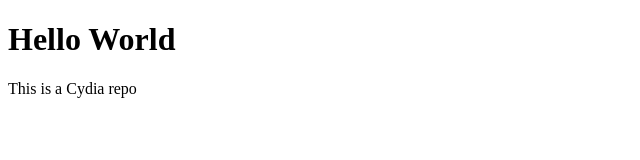
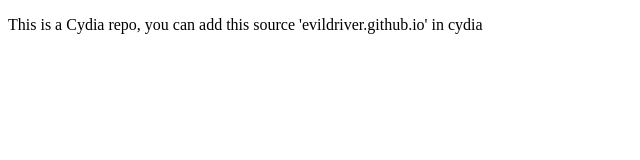
Before and after one commit to EvilDriver/evildriver.github.io, a plain HTML site: page index.html in a window 1280 px wide. Shown: the whole page, without its empty margins (0-640 px from the left). Drawn offline with Linux system fonts and the light colour scheme.

Commit message:
Update index.html

```diff
--- a/index.html
+++ b/index.html
@@ -1,7 +1,11 @@
 <!DOCTYPE html>
-<html>
+<html lang="en">
+<head>
+    <meta charset="UTF-8">
+    <title>mgfjx源地址</title>
+
+</head>
 <body>
-<h1>Hello World</h1>
-<p>This is a Cydia repo</p>
+<p>This is a Cydia repo, you can add this source 'evildriver.github.io' in cydia</p>
 </body>
 </html>
```
